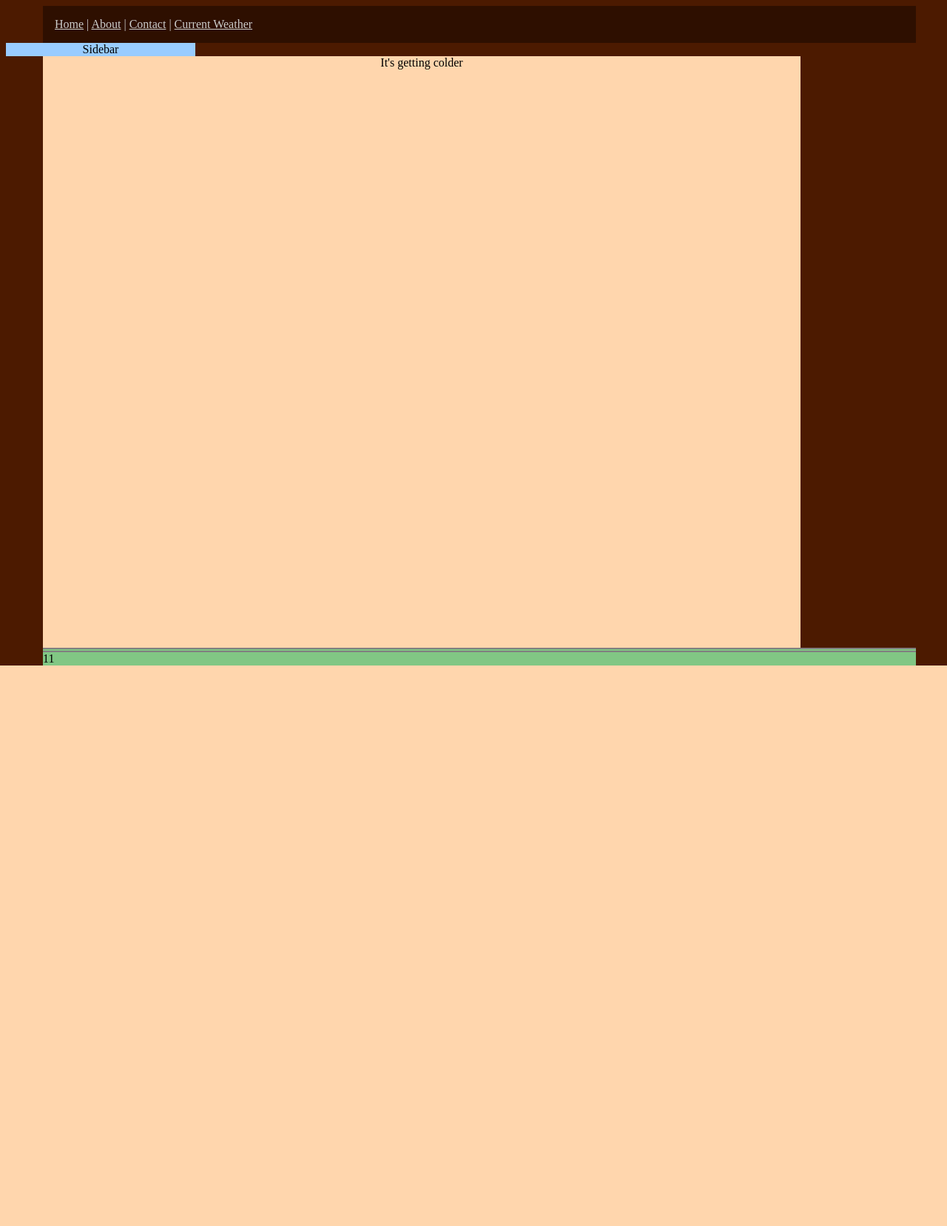
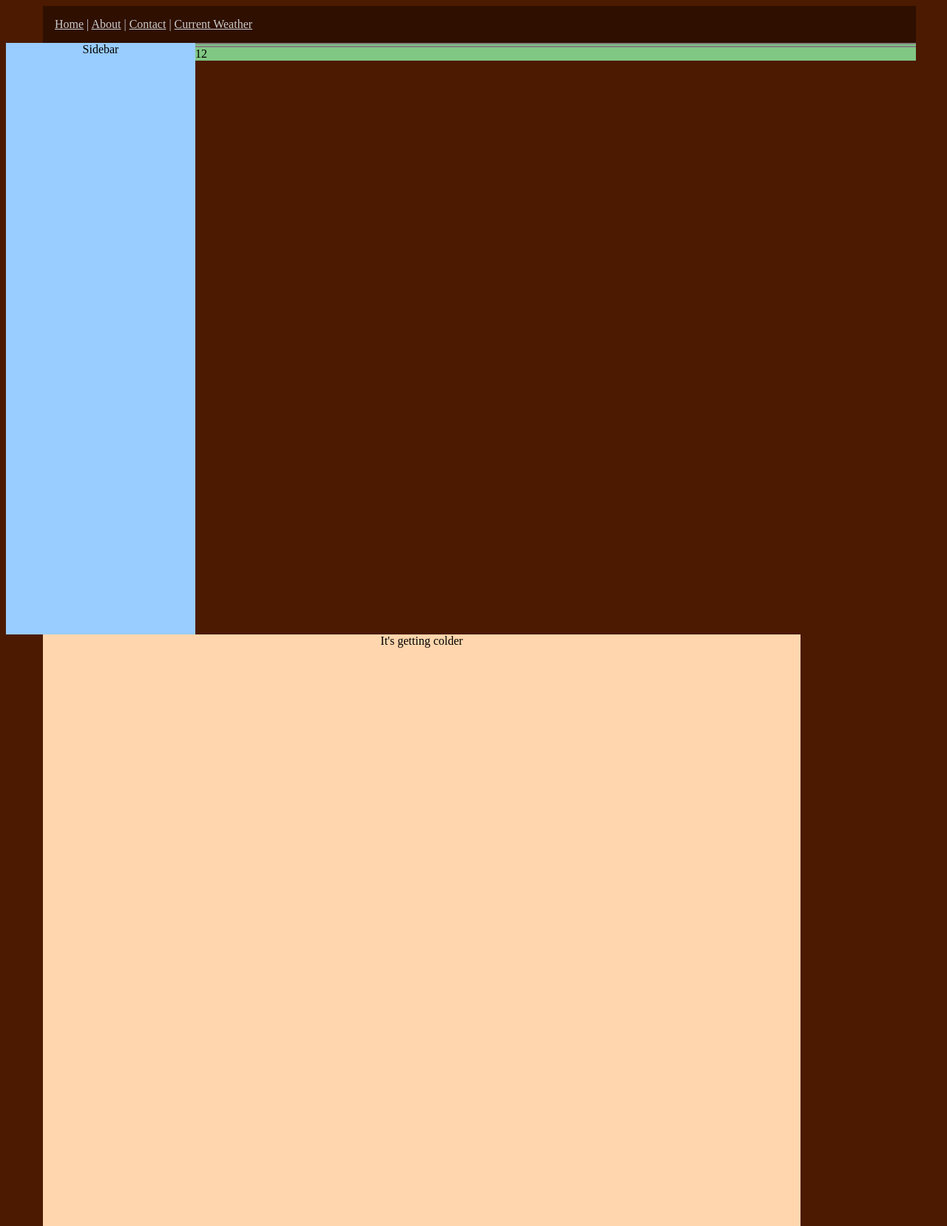
Before and after one commit to demidude93/demidude93.github.io, a PHP site: page /welcome/index.html in a window 1280 px wide. Shown: the whole page at 74% size. Before the commit the page ends 900 px from the top, so only its background shows below. Run offline with PHP 8.4, Linux system fonts and the light colour scheme.

Commit message:
side by side

```diff
--- a/welcome/index.html
+++ b/welcome/index.html
@@ -35,7 +35,7 @@
 
 			<div class="POS-container">
 				<div class="POS">
-					11
+					12
 				</div>
 			</div>
 		</body>
--- a/welcome/welcome.css
+++ b/welcome/welcome.css
@@ -29,7 +29,9 @@
 .sidebar{
 	background-color:#99CCFF;
 	width:20%;
+	height:100%;
 	text-align: center;
+	float:left;
 }
 
 .main{
@@ -38,6 +40,7 @@
  	text-align: center;
  	height: 100%;
 	width:80%;
+	float:left;
 }
 
 .POS-container{
```
